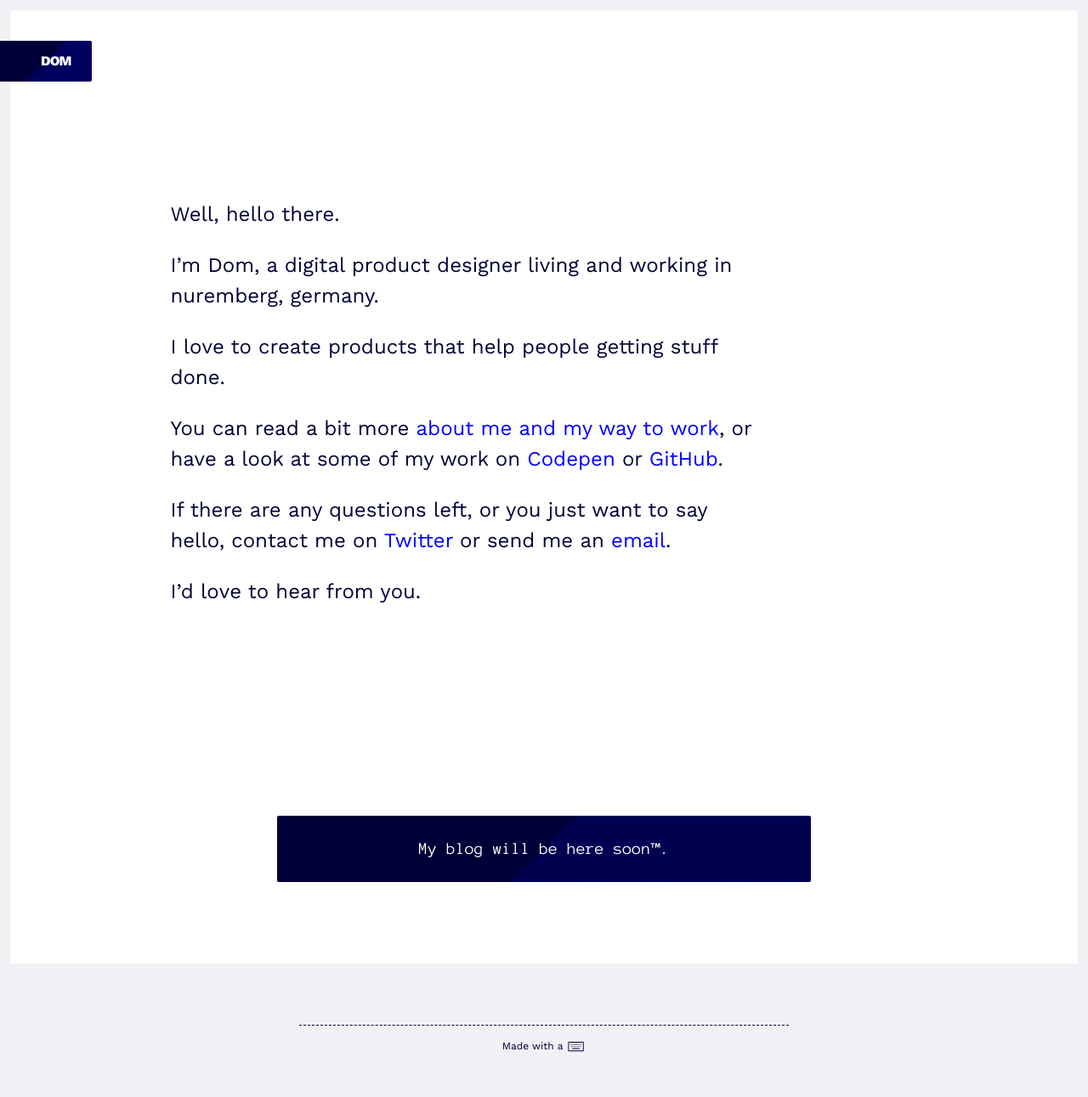
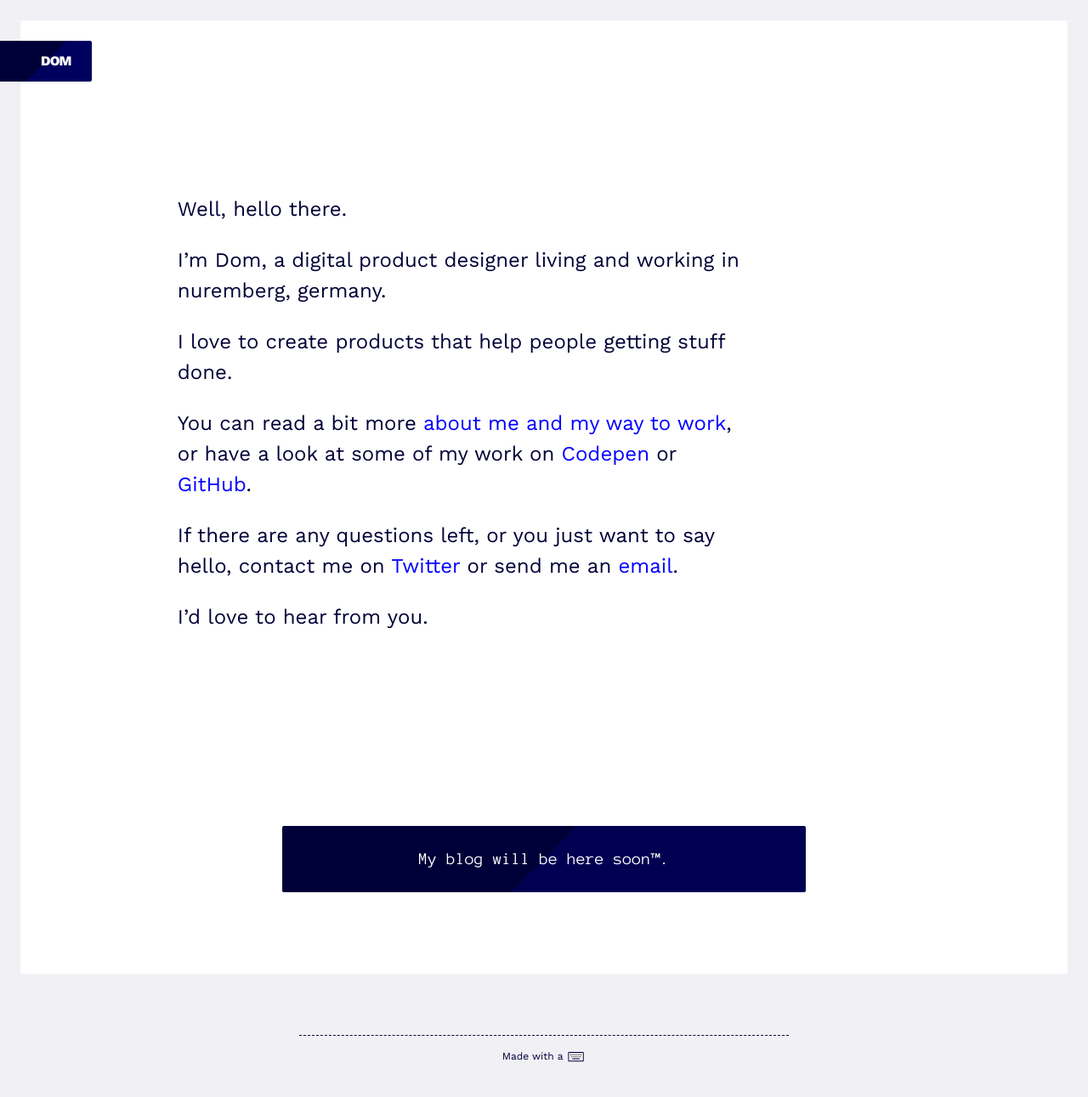
Before and after one commit to DomSt/profileSite, a Jekyll site: the page built from index.html, in a window 1280 px wide. Shown: the whole page at 85% size. Built offline with Jekyll 4.4.1, drawn with Linux system fonts in a browser that asks for light colours.

Commit message:
Wrapper margin adjustment
Added a broader page wrapper margin on big screens. Old narrow margin
hadn't enough visual effect

```diff
--- a/_sass/layout/wrapper.scss
+++ b/_sass/layout/wrapper.scss
@@ -12,3 +12,13 @@
 .l-pageContent {
 	flex: 1;
 }
+
+
+//------------------------------------------------------------------------------
+// MEDIA QUERIES
+
+@include respond-to(xmedium, 36rem) {
+	.l-pageWrapper {
+		margin: 1.5rem;
+	}
+}
```
